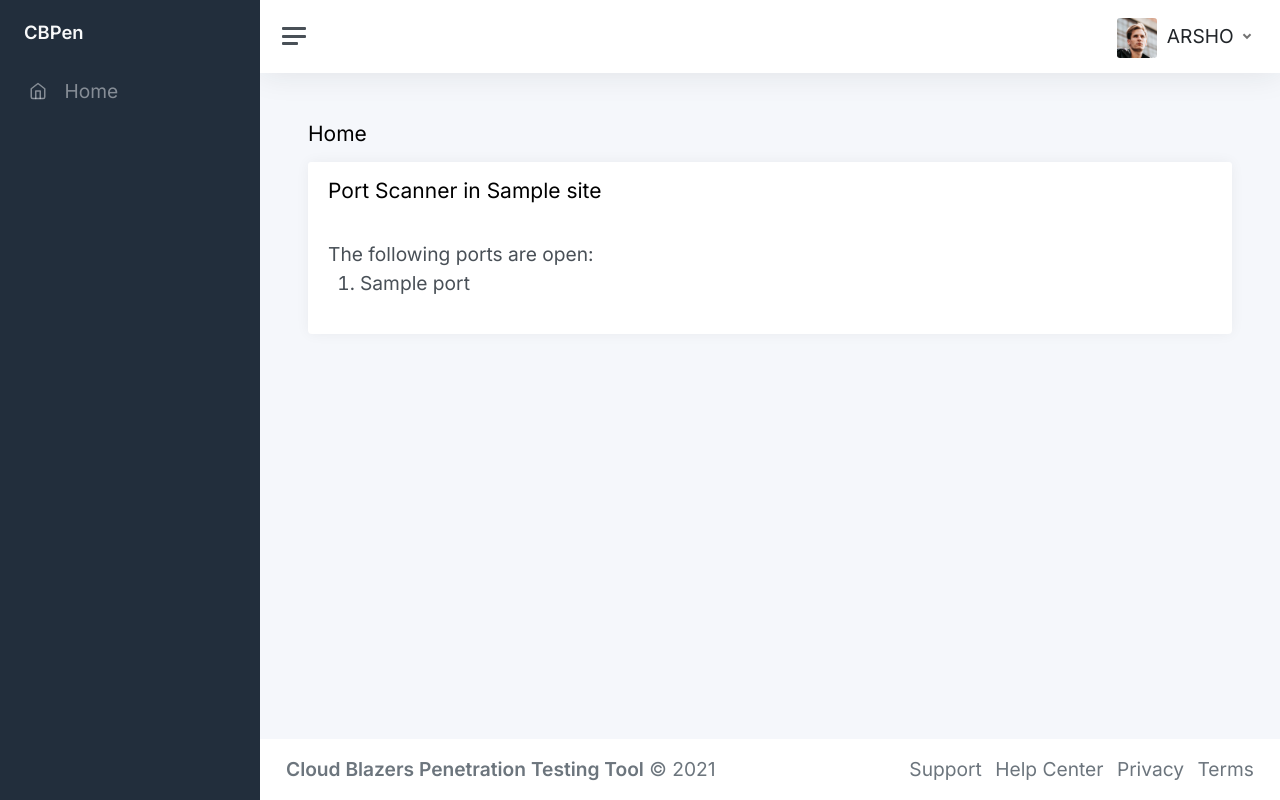
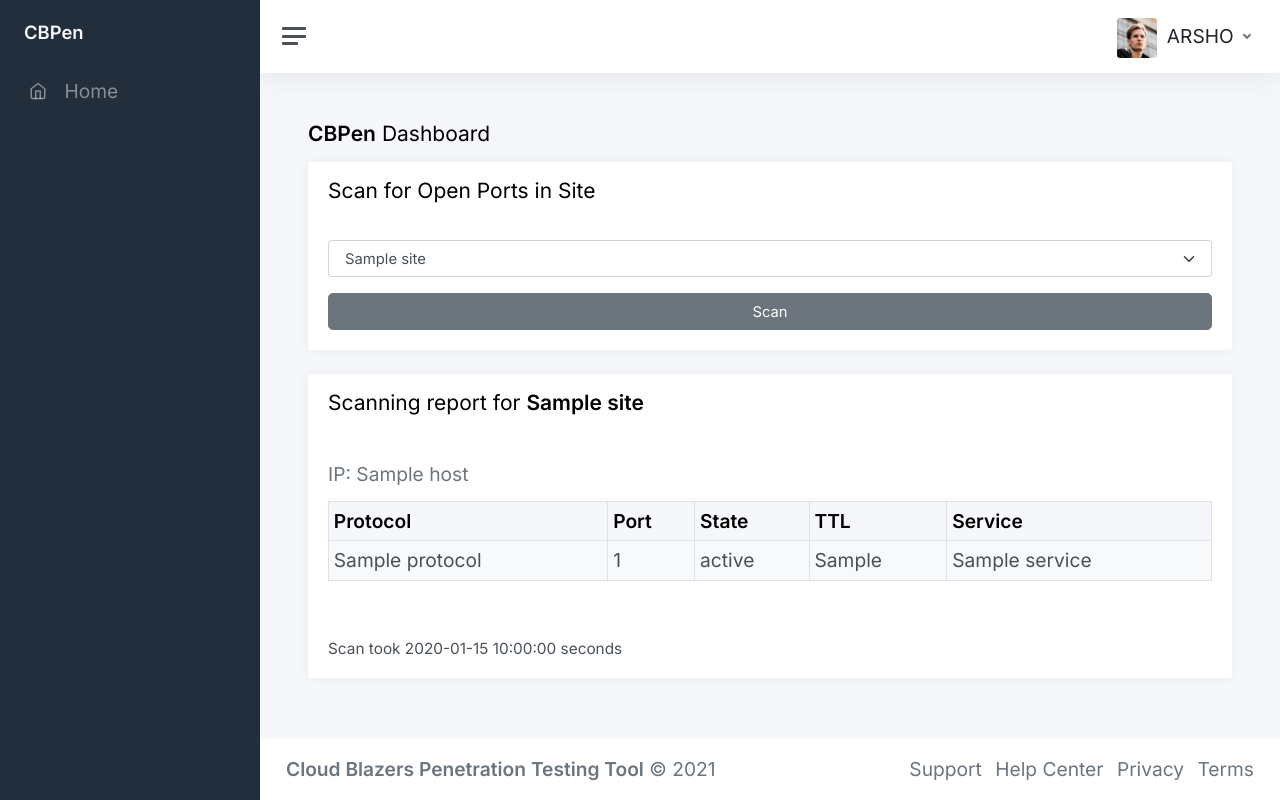
Before and after one commit to arsho/CBPen, a Flask app: template templates/index.html in a window 1280 px wide. Run offline with Flask 2, Linux system fonts and the light colour scheme; the template is opened without the code that fills it: most values are stand-ins (such as "Sample title", 1, 10 or a date in 2020); some libraries are stand-ins or nearby versions.

Commit message:
added python3-nmap to scan ports

```diff
--- a/app.py
+++ b/app.py
@@ -1,16 +1,24 @@
 from flask import Flask, render_template, flash, redirect, request, url_for, g, \
     Markup, escape
-from controller import get_open_ports
+import sys
+from controller import get_open_ports, get_open_ports_nmap
 
 app = Flask(__name__)
 
 
-@app.route('/')
+@app.route('/', methods=['GET', 'POST'])
 def index():
-    site = "scanme.nmap.org"
-    open_ports = get_open_ports(site, common=True)
-    return render_template(
-        'index.html',
-        site=site,
-        open_ports=open_ports
-    )
+    sites = ["localhost", "scanme.nmap.org"]
+    if request.method == "POST":
+        site = request.form["site"]
+        # open_ports, total_time = get_open_ports(site, common=True)
+        hosts, total_time = get_open_ports_nmap(site)
+        print("Get data from nmap complete", file=sys.stderr)
+        return render_template(
+            'index.html',
+            sites=sites,
+            site=site,
+            hosts=hosts,
+            total_time=total_time
+        )
+    return render_template('index.html', sites=sites)
--- a/requirements.txt
+++ b/requirements.txt
@@ -1,2 +1,3 @@
 flask
 python-dotenv
+python3-nmap
--- a/templates/index.html
+++ b/templates/index.html
@@ -2,27 +2,76 @@
 {% block head %}
 {% endblock %}
 {% block content %}
-    <h1 class="h3 mb-3">Home</h1>
+    <h1 class="h3 mb-3"><strong>CBPen</strong> Dashboard</h1>
 
     <div class="row">
         <div class="col-12">
             <div class="card">
                 <div class="card-header">
-                    <h3 class="mb-0">Port Scanner in {{ site }}</h3>
+                    <h3 class="mb-0">Scan for Open Ports in Site</h3>
                 </div>
                 <div class="card-body">
-                    {% if open_ports %}
-                        The following ports are open:
-                        <ol>
-                            {% for port in open_ports %}
-                                <li> {{ port }}</li>
+                    <form method="post" action="{{ url_for('index') }}">
+                        <select name="site" class="form-select form-select-lg mb-3">
+                            {% for site in sites %}
+                                <option value="{{ site }}">{{ site }}</option>
                             {% endfor %}
-                        </ol>
-                    {% else %}
-                        <h3>No open ports is found</h3>
-                    {% endif %}
+                        </select>
+                        <div class="d-grid gap-2">
+                            <button class="btn btn-secondary btn-lg btn-block">
+                                Scan
+                            </button>
+                        </div>
+                    </form>
                 </div>
             </div>
+            <!-- .card -->
+            {% if site %}
+                <div class="card">
+                    <div class="card-header">
+                        <h3 class="mb-0">Scanning report for <b>{{ site }}</b>
+                        </h3>
+                    </div>
+                    <div class="card-body">
+                        {% if hosts %}
+                            {% for host in hosts %}
+                                <table class="table table-sm table-bordered table-striped caption-top">
+                                    <caption class="card-subtitle">IP: {{ host.host }}</caption>
+                                    <thead class="table-light">
+                                    <tr>
+                                        <th>Protocol</th>
+                                        <th>Port</th>
+                                        <th>State</th>
+                                        <th>TTL</th>
+                                        <th>Service</th>
+                                    </tr>
+                                    </thead>
+                                    <tbody>
+                                    {% for port in host.ports %}
+                                        <tr>
+                                            <td>{{ port.protocol }}</td>
+                                            <td>{{ port.portid }}</td>
+                                            <td>{{ port.state }}</td>
+                                            <td>{{ port.reason_ttl }}</td>
+                                            <td>{{ port.service.name }}</td>
+                                        </tr>
+                                    {% endfor %}
+                                    </tbody>
+                                </table>
+                            {% endfor %}
+                        {% else %}
+                            <h3>No open ports is found</h3>
+                        {% endif %}
+                    </div>
+                    <div class="card-footer">
+                        {% if total_time %}
+                            <small>
+                                Scan took {{ total_time }} seconds
+                            </small>
+                        {% endif %}
+                    </div>
+                </div>
+            {% endif %}
         </div>
     </div>
 
```
Also changed, not shown: controller.py (+19 -1 lines), readme.md, 2 other files.
